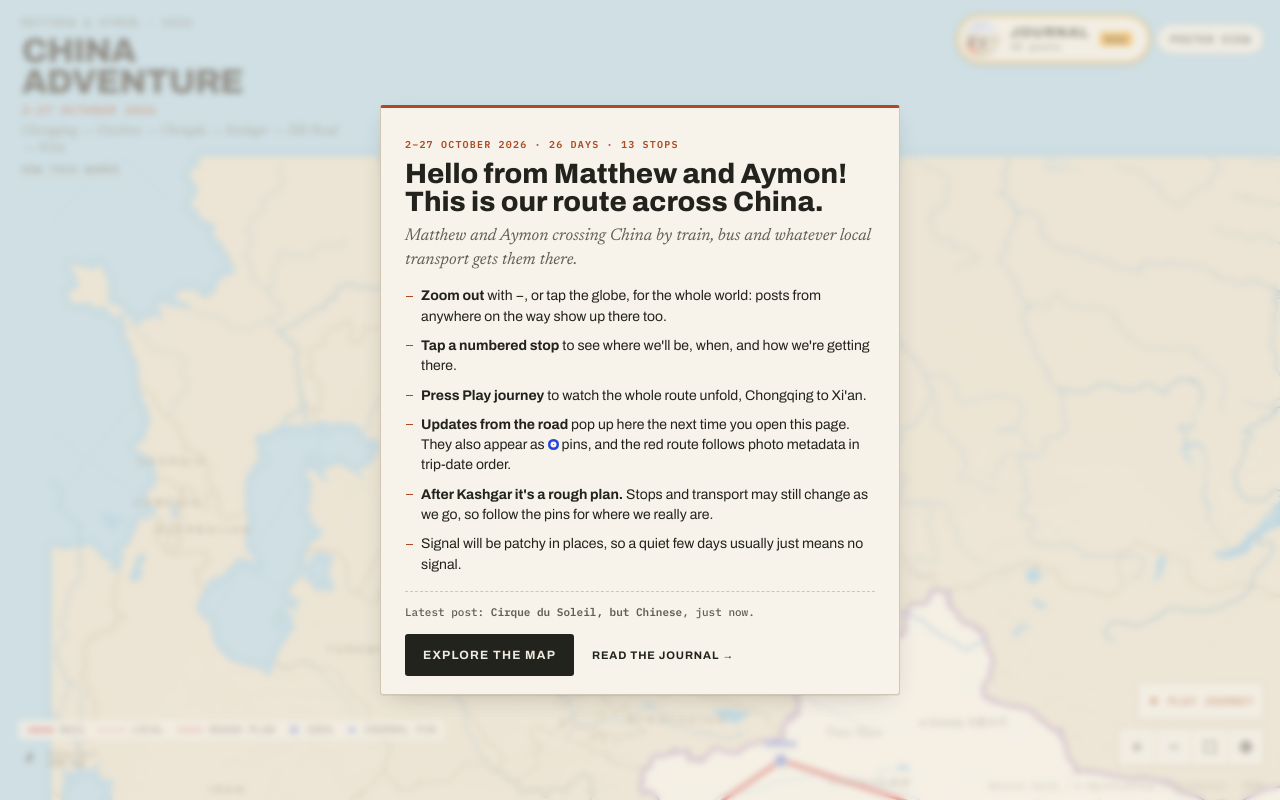
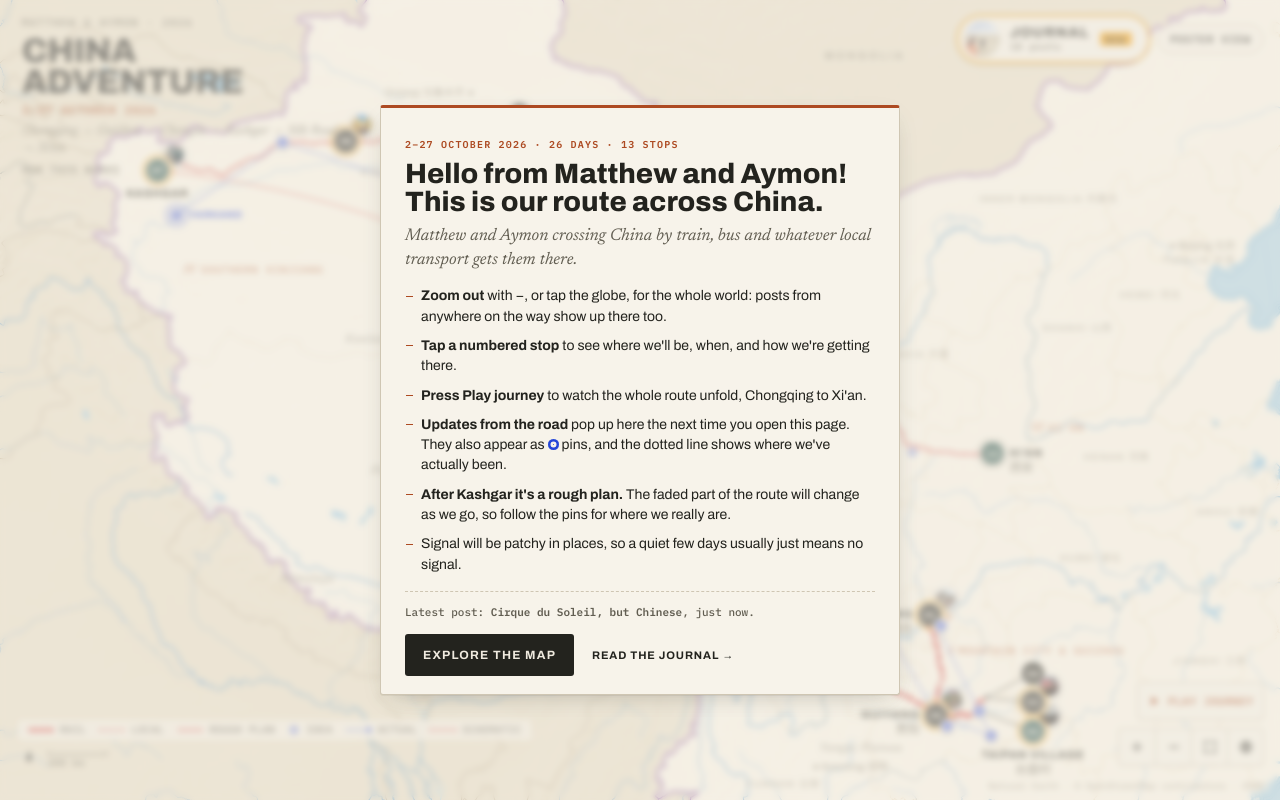
Before and after one commit to Matt-McCrea/china-adventure, a React (Vite) app in the folder app/: page / in a window 1280 px wide. Built offline with nearby package versions, Linux system fonts and the light colour scheme.

Commit message:
Revert "Drive route and stop visibility from geotagged photo evidence (no planned-stop peek-ahead)"

```diff
--- a/app/src/App.tsx
+++ b/app/src/App.tsx
@@ -7,9 +7,8 @@ import { approxKm, dateRange } from "./data/format";
 import { StopCard, LegLine, type SegLengths } from "./components/StopCard";
 import { JournalButton, JournalPanel, NewPopup, PostViewer, timeAgo } from "./components/Journal";
 import { WorldView } from "./components/WorldView";
-import { chinaDate, type JournalEntry, type JournalFile } from "./data/journal";
+import type { JournalEntry, JournalFile } from "./data/journal";
 import { project } from "./map/routeModel";
-import { geoDistance } from "d3-geo";
 
 const SEEN_KEY = "china-adventure:journal-seen";
 const WELCOME_KEY = "china-adventure:welcomed";
@@ -40,11 +39,6 @@ const useMedia = (q: string) => {
 };
 const reduced = () => window.matchMedia("(prefers-reduced-motion: reduce)").matches;
 const wait = (ms: number) => new Promise((r) => setTimeout(r, ms));
-const PHOTO_DAY_RE = /\/(\d{4}-\d{2}-\d{2})-/;
-const R_EARTH_KM = 6371.0088;
-const NEARBY_STOP_KM = 100;
-const routeDay = (p: JournalEntry) =>
-  p.photos.map((ph) => PHOTO_DAY_RE.exec(ph.src)?.[1]).find((d): d is string => !!d) ?? chinaDate(p.date);
 
 function niceScale(kmPerPx: number, maxPx = 84) {
   const raw = kmPerPx * maxPx;
@@ -109,46 +103,13 @@ export default function App() {
       })
       .catch(() => {});
   }, []);
-  const locatedPosts = useMemo(
-    () =>
+  useEffect(() => {
+    engine.current?.setPosts(
       posts
-        .filter((p) => p.locSource !== "plan" && (p.lat != null && p.lon != null || p.photos.some((ph) => ph.lat != null && ph.lon != null)))
-        .map((p) => {
-          const photoLoc = p.photos.find((ph) => ph.lat != null && ph.lon != null);
-          const lat = photoLoc?.lat ?? p.lat!;
-          const lon = photoLoc?.lon ?? p.lon!;
-          return {
-            id: p.id,
-            title: p.title,
-            date: p.date,
-            routeDay: routeDay(p),
-            lat,
-            lon,
-            xy: project(lon, lat),
-            thumb: p.photos[0]?.thumb,
-            place: p.place?.name,
-            ideaId: p.place?.ideaId,
-          };
-        }),
-    [posts],
-  );
-  const visibleStopIds = useMemo(() => {
-    const onTrip = locatedPosts.filter((p) => p.routeDay >= TRIP.start);
-    return STOPS
-      .filter((s) =>
-        onTrip.some((p) => geoDistance([p.lon, p.lat], [s.longitude, s.latitude]) * R_EARTH_KM <= NEARBY_STOP_KM))
-      .map((s) => s.id);
-  }, [locatedPosts]);
-  const visibleStops = useMemo(() => STOPS.filter((s) => visibleStopIds.includes(s.id)), [visibleStopIds]);
-  useEffect(() => {
-    engine.current?.setPosts(locatedPosts);
-  }, [locatedPosts]);
-  useEffect(() => {
-    engine.current?.setVisibleStops(visibleStopIds);
-  }, [visibleStopIds]);
-  useEffect(() => {
-    if (active && !visibleStopIds.includes(active)) setActive(null);
-  }, [active, visibleStopIds]);
+        .filter((p) => p.locSource !== "plan" && p.lat != null && p.lon != null)
+        .map((p) => ({ id: p.id, title: p.title, date: p.date, xy: project(p.lon!, p.lat!), thumb: p.photos[0]?.thumb, place: p.place?.name, ideaId: p.place?.ideaId })),
+    );
+  }, [posts]);
   // engine callbacks are bound once; point them at the latest closures
   useEffect(() => {
     if (engine.current) engine.current.cb.onOpenPost = showPost;
@@ -247,9 +208,9 @@ export default function App() {
         else if (poster) togglePoster(false);
       }
       if (!active || (ev.target as HTMLElement)?.classList?.contains("map")) return;
-      const i = visibleStops.findIndex((s) => s.id === active);
-      if (ev.key === "ArrowRight" && visibleStops[i + 1]) select(visibleStops[i + 1].id);
-      if (ev.key === "ArrowLeft" && visibleStops[i - 1]) select(visibleStops[i - 1].id);
+      const i = STOPS.findIndex((s) => s.id === active);
+      if (ev.key === "ArrowRight" && STOPS[i + 1]) select(STOPS[i + 1].id);
+      if (ev.key === "ArrowLeft" && STOPS[i - 1]) select(STOPS[i - 1].id);
     };
     window.addEventListener("keydown", onKey);
     return () => window.removeEventListener("keydown", onKey);
@@ -282,7 +243,7 @@ export default function App() {
   const play = async (restart = false) => {
     const e = engine.current!;
     const ps = playState.current;
-    if (restart || !played || ps.step >= visibleStops.length) {
+    if (restart || !played || ps.step >= STOPS.length) {
       ps.step = 0;
       ps.reveal = 0;
       e.setReveal(0);
@@ -292,8 +253,8 @@ export default function App() {
     setPlayed(true);
     setPinnedSeg(null);
     e.setPadding(padFor(true));
-    while (ps.step < visibleStops.length && !ps.stop) {
-      const s = visibleStops[ps.step];
+    while (ps.step < STOPS.length && !ps.stop) {
+      const s = STOPS[ps.step];
       const idx = segIndexFor(s.id);
       const to = idx.length ? Math.max(...idx) + 1 : ps.reveal;
       const long = SEGMENTS.slice(Math.floor(ps.reveal), to).some((x) => x.longJourney);
@@ -308,9 +269,9 @@ export default function App() {
       await wait(reduced() ? 3200 : 2600);
     }
     setPlaying(false);
-    if (ps.step >= visibleStops.length) {
+    if (ps.step >= STOPS.length) {
       e.setReveal(null);
-      ps.step = visibleStops.length;
+      ps.step = STOPS.length;
     }
   };
   const pause = () => {
@@ -323,7 +284,7 @@ export default function App() {
   };
   const showAll = () => {
     playState.current.stop = true;
-    playState.current.step = visibleStops.length;
+    playState.current.step = STOPS.length;
     setPlaying(false);
     engine.current!.setReveal(null);
     select(null, false);
@@ -360,7 +321,7 @@ export default function App() {
   useEffect(() => {
     const h = decodeURIComponent(window.location.hash.slice(1));
     if (h === "poster") togglePoster(true);
-    else if (visibleStops.some((s) => s.id === h)) setTimeout(() => select(h), 300);
+    else if (STOPS.some((s) => s.id === h)) setTimeout(() => select(h), 300);
     // eslint-disable-next-line react-hooks/exhaustive-deps
   }, []);
   const firstHashSync = useRef(true);
@@ -377,7 +338,7 @@ export default function App() {
     }
   }, [active, poster, openPost, worldOpen]);
 
-  const stop = visibleStops.find((s) => s.id === active) ?? null;
+  const stop = STOPS.find((s) => s.id === active) ?? null;
   const seg = pinnedSeg ?? hoverSeg;
   const segData = seg ? SEGMENTS.find((s) => s.id === seg.id) : null;
   const scale = view ? niceScale(view.kmPerPx, mobile ? 64 : 84) : null;
@@ -464,9 +425,9 @@ export default function App() {
                   <svg viewBox="0 0 16 16" aria-hidden="true"><path d="M5 3v10M11 3v10" /></svg> <span className="ctrl-label">Pause</span>
                 </button>
               ) : (
-                <button type="button" className="ctrl ctrl-wide ctrl-play" onClick={() => play()} disabled={!visibleStops.length} aria-label={played && playState.current.step < visibleStops.length ? "Resume journey" : "Play journey"}>
+                <button type="button" className="ctrl ctrl-wide ctrl-play" onClick={() => play()} aria-label={played && playState.current.step < STOPS.length ? "Resume journey" : "Play journey"}>
                   <svg viewBox="0 0 16 16" aria-hidden="true"><path d="M5 3l8 5-8 5z" /></svg>
-                  <span className="ctrl-label">{played && playState.current.step > 0 && playState.current.step < visibleStops.length ? "Resume" : "Play journey"}</span>
+                  <span className="ctrl-label">{played && playState.current.step > 0 && playState.current.step < STOPS.length ? "Resume" : "Play journey"}</span>
                 </button>
               )}
               {played && (
@@ -515,9 +476,9 @@ export default function App() {
               <div><dt><svg width="28" height="8" aria-hidden="true" className="sw sw-rail sw-rough"><line x1="1" y1="4" x2="27" y2="4" /><line className="tie" x1="1" y1="4" x2="27" y2="4" /></svg></dt><dd>Rough plan</dd></div>
               <div><dt><svg width="14" height="8" aria-hidden="true" className="sw sw-idea"><circle cx="7" cy="4" r="3" /></svg></dt><dd>Idea</dd></div>
               {posts.some((p) => p.locSource !== "plan") && (
-                <div><dt><svg width="14" height="8" aria-hidden="true" className="sw sw-actual"><circle cx="7" cy="4" r="3" /></svg></dt><dd>Journal pin</dd></div>
+                <div><dt><svg width="28" height="8" aria-hidden="true" className="sw sw-actual"><line x1="2" y1="4" x2="21" y2="4" /><circle cx="24" cy="4" r="3" /></svg></dt><dd>Actual</dd></div>
               )}
-              {!locatedPosts.length && SEGMENTS.some((s) => s.mode === "schematic") && (
+              {SEGMENTS.some((s) => s.mode === "schematic") && (
                 <div><dt><svg width="28" height="8" aria-hidden="true" className="sw sw-schematic"><line x1="2" y1="4" x2="27" y2="4" /></svg></dt><dd>Schematic</dd></div>
               )}
             </dl>
@@ -613,8 +574,8 @@ function Welcome({ posts, onClose, onOpenJournal }: { posts: JournalEntry[]; onC
           <li><b>Zoom out</b> with −, or tap the globe, for the whole world: posts from anywhere on the way show up there too.</li>
           <li><b>Tap a numbered stop</b> to see where we'll be, when, and how we're getting there.</li>
           <li><b>Press Play journey</b> to watch the whole route unfold, Chongqing to Xi'an.</li>
-          <li><b>Updates from the road</b> pop up here the next time you open this page. They also appear as <span className="welcome-pin" aria-hidden="true" /> pins, and the red route follows photo metadata in trip-date order.</li>
-          <li><b>After Kashgar it's a rough plan.</b> Stops and transport may still change as we go, so follow the pins for where we really are.</li>
+          <li><b>Updates from the road</b> pop up here the next time you open this page. They also appear as <span className="welcome-pin" aria-hidden="true" /> pins, and the dotted line shows where we've actually been.</li>
+          <li><b>After Kashgar it's a rough plan.</b> The faded part of the route will change as we go, so follow the pins for where we really are.</li>
           <li>Signal will be patchy in places, so a quiet few days usually just means no signal.</li>
         </ul>
         <p className="welcome-status">
--- a/app/src/components/Journal.tsx
+++ b/app/src/components/Journal.tsx
@@ -19,10 +19,9 @@ export function timeAgo(iso: string) {
 }
 
 const cityOf = (id: string) => STOPS.find((s) => s.id === id)?.city ?? "";
-const postPlace = (p: JournalEntry) => p.place?.name ?? (p.locSource === "plan" ? "Location pending" : cityOf(p.stopId) || "On the road");
 
 function where(e: JournalEntry) {
-  if (e.locSource === "plan") return `${e.place?.name ?? "Location pending"} · no exact location sent`;
+  if (e.locSource === "plan") return e.place ? `${e.place.name} · no exact location sent` : `Around ${cityOf(e.stopId)} · no exact location sent`;
   if (e.locSource === "named") return `${e.place?.name ?? ""}${e.place?.zh ? ` ${e.place.zh}` : ""} · placed by name`;
   const lat = `${Math.abs(e.lat!).toFixed(3)}° ${e.lat! >= 0 ? "N" : "S"}`;
   const lon = `${Math.abs(e.lon!).toFixed(3)}° ${e.lon! >= 0 ? "E" : "W"}`;
@@ -38,7 +37,7 @@ export function PostThumbs({ posts, onOpen }: { posts: JournalEntry[]; onOpen: (
             {p.photos[0] ? <img src={p.photos[0].thumb} alt="" loading="lazy" width={56} height={56} /> : <span className="post-nophoto" aria-hidden="true" />}
             <span className="post-row-body">
               <b>{p.title}</b>
-              <small>{postTime(p.date)} · {postPlace(p)}</small>
+              <small>{postTime(p.date)} · {p.place?.name ?? cityOf(p.stopId)}</small>
               {p.text && <span className="post-snippet">{p.text.slice(0, 90)}{p.text.length > 90 ? "…" : ""}</span>}
             </span>
           </button>
@@ -188,8 +187,8 @@ export function JournalPanel({ posts, onOpen, onClose }: { posts: JournalEntry[]
                   )}
                   <span className="jd-body">
                     <small>
-                      {postTime(p.date)} · {postPlace(p)}
-                      {stop && p.locSource !== "plan" && <span className="jd-stop"> · stop {String(stop.number).padStart(2, "0")}</span>}
+                      {postTime(p.date)} · {p.place?.name ?? stop?.city}
+                      {stop && <span className="jd-stop"> · stop {String(stop.number).padStart(2, "0")}</span>}
                     </small>
                     <b>{p.title}</b>
                     {p.text && <span className="post-snippet">{p.text.slice(0, 200)}{p.text.length > 200 ? "…" : ""}</span>}
--- a/app/src/components/WorldView.tsx
+++ b/app/src/components/WorldView.tsx
@@ -5,12 +5,11 @@ import { zoom, zoomIdentity, type ZoomTransform } from "d3-zoom";
 import { feature } from "topojson-client";
 import type { Topology } from "topojson-specification";
 import type { FeatureCollection, Polygon, Position } from "geojson";
+import routesGeo from "../data/generated/routes.geo.json";
 import { STOPS, TRIP } from "../data/itinerary";
 import { MAP_CONFIG } from "../map/config";
 import type { JournalEntry } from "../data/journal";
 import { postTime } from "./Journal";
-
-const PHOTO_DAY_RE = /\/(\d{4}-\d{2}-\d{2})-/;
 
 /**
  * The whole world, for posts sent from anywhere (Beijing on the way home, or from home before the trip).
@@ -61,26 +60,7 @@ export function WorldView({ posts, onOpenPost, onClose }: { posts: JournalEntry[
     return () => ro.disconnect();
   }, []);
 
-  const located = useMemo(
-    () =>
-      posts
-        .filter((p) => p.locSource !== "plan" && (p.lat != null && p.lon != null || p.photos.some((ph) => ph.lat != null && ph.lon != null)))
-        .map((p) => {
-          const photoLoc = p.photos.find((ph) => ph.lat != null && ph.lon != null);
-          return {
-            ...p,
-            lat: photoLoc?.lat ?? p.lat!,
-            lon: photoLoc?.lon ?? p.lon!,
-            routeDay: p.photos.map((ph) => PHOTO_DAY_RE.exec(ph.src)?.[1]).find((d): d is string => !!d) ?? p.date.slice(0, 10),
-          };
-        }),
-    [posts],
-  );
-  const routed = useMemo(
-    () => [...located].sort((a, b) => a.routeDay.localeCompare(b.routeDay) || a.date.localeCompare(b.date)),
-    [located],
-  );
-  const routeLine = routed.length > 1 ? { type: "LineString", coordinates: routed.map((p) => [p.lon!, p.lat!]) } as const : null;
+  const located = posts.filter((p) => p.locSource !== "plan" && p.lat != null && p.lon != null);
 
   // frame Europe → East Asia → Australia (home to the trip), stretched to take in any post outside it
   const proj = useMemo(() => {
@@ -101,10 +81,8 @@ export function WorldView({ posts, onOpenPost, onClose }: { posts: JournalEntry[
 
   const hovered = located.find((p) => p.id === hover);
   const hp = hovered ? proj([hovered.lon!, hovered.lat!]) : null;
-  const firstP = routed[0] ? [routed[0].lon!, routed[0].lat!] as [number, number] : [STOPS[0].longitude, STOPS[0].latitude] as [number, number];
-  const lastP = routed[routed.length - 1] ? [routed[routed.length - 1].lon!, routed[routed.length - 1].lat!] as [number, number] : [STOPS[STOPS.length - 1].longitude, STOPS[STOPS.length - 1].latitude] as [number, number];
-  const first = proj(firstP);
-  const last = proj(lastP);
+  const first = proj([STOPS[0].longitude, STOPS[0].latitude]);
+  const last = proj([STOPS[STOPS.length - 1].longitude, STOPS[STOPS.length - 1].latitude]);
 
   return (
     <div className="world" data-map-ui>
@@ -122,7 +100,9 @@ export function WorldView({ posts, onOpenPost, onClose }: { posts: JournalEntry[
           {world?.features.map((f, i) => (
             <path key={i} className={focus.has(f.properties?.a3) ? "world-focus" : "world-land"} d={path(f) ?? ""} style={{ strokeWidth: 0.5 / k }} />
           ))}
-          {routeLine && <path className="world-route is-rail" d={path(routeLine) ?? ""} style={{ strokeWidth: 2.4 / k }} />}
+          {(routesGeo as any).features.map((f: any) => (
+            <path key={f.properties.id} className={`world-route is-${f.properties.mode}`} d={path(f) ?? ""} style={{ strokeWidth: 2.4 / k }} />
+          ))}
           {first && last && (
             <g className="world-trip" style={{ fontSize: 12 / k }}>
               <circle cx={first[0]} cy={first[1]} r={3 / k} />
--- a/app/src/map/engine.ts
+++ b/app/src/map/engine.ts
@@ -32,7 +32,7 @@ export type EngineCallbacks = {
 export type StopMark = { thumb?: string; count: number; isNew: boolean };
 
 /** A journal post as the map needs it: only posts with a real location get a pin. */
-export type MapPost = { id: string; title: string; date: string; routeDay?: string; xy: Pt; thumb?: string; place?: string; ideaId?: string };
+export type MapPost = { id: string; title: string; date: string; xy: Pt; thumb?: string; place?: string; ideaId?: string };
 
 const overlaps = (a: Rect, b: Rect, m = 2) => a.x0 < b.x1 + m && a.x1 > b.x0 - m && a.y0 < b.y1 + m && a.y1 > b.y0 - m;
 const R_EARTH_KM = 6371.0088;
@@ -88,7 +88,6 @@ export class MapEngine {
   private visitLabels: SecondaryLabel[] = [];
   private marks: Record<string, StopMark> = {};
   private visitedIdeas = new Set<string>();
-  private visibleStops = new Set(STOPS.map((s) => s.id));
   private stopLabels = new Map<string, HTMLDivElement>();
   private leaders = new Map<string, { line: SVGLineElement; dot: SVGCircleElement }>();
   private arcLabel: HTMLDivElement;
@@ -223,14 +222,6 @@ export class MapEngine {
       const s = STOPS.find((x) => x.id === id)!;
       b.setAttribute("aria-label", `Stop ${s.number}: ${s.city}, ${dateRangeLong(s.dateStart, s.dateEnd)}, ${m.count} journal ${m.count === 1 ? "post" : "posts"}${m.isNew ? ", new" : ""}`);
     }
-
-    this.requestRender();
-  }
-
-  setVisibleStops(ids: string[]) {
-    this.visibleStops = new Set(ids);
-    if (this.active && !this.visibleStops.has(this.active)) this.active = null;
-    if (this.hoverStop && !this.visibleStops.has(this.hoverStop)) this.hoverStop = null;
     this.requestRender();
   }
 
@@ -238,7 +229,7 @@ export class MapEngine {
   setPosts(posts: MapPost[]) {
     for (const el of this.postPins.values()) el.remove();
     this.postPins.clear();
-    this.posts = [...posts].sort((a, b) => (a.routeDay ?? chinaDate(a.date)).localeCompare(b.routeDay ?? chinaDate(b.date)) || a.date.localeCompare(b.date));
+    this.posts = [...posts].sort((a, b) => a.date.localeCompare(b.date));
     const latest = this.posts[this.posts.length - 1]?.id;
     for (const p of this.posts) {
       const b = document.createElement("button");
@@ -272,7 +263,7 @@ export class MapEngine {
     }
     this.actualPath = null;
     // the actual route only joins posts made during the trip (a pre-trip post from home isn't part of it)
-    const onTrip = this.posts.filter((p) => (p.routeDay ?? chinaDate(p.date)) >= TRIP.start);
+    const onTrip = this.posts.filter((p) => chinaDate(p.date) >= TRIP.start);
     if (onTrip.length > 1) {
       this.actualPath = new Path2D();
       onTrip.forEach((p, i) => (i ? this.actualPath!.lineTo(p.xy[0], p.xy[1]) : this.actualPath!.moveTo(p.xy[0], p.xy[1])));
@@ -295,13 +286,8 @@ export class MapEngine {
   }
 
   fitAll(animate = true) {
-    const pts = STOPS.filter((s) => this.visibleStops.has(s.id)).map((s) => STOP_XY.get(s.id)!);
-    if (this.actualPath && this.reveal == null) {
-      for (const p of this.posts) pts.push(p.xy);
-    } else {
-      for (const r of this.routes) pts.push(r.bbox[0], r.bbox[1]);
-    }
-    if (!pts.length) pts.push(STOP_XY.get(STOPS[0].id)!);
+    const pts = [...STOP_XY.values()];
+    for (const r of this.routes) pts.push(r.bbox[0], r.bbox[1]);
     return this.flyToBox(this.bboxOf(pts), animate ? 900 : 0);
   }
 
@@ -709,6 +695,17 @@ export class MapEngine {
       ctx.stroke();
     }
 
+    // our actual route, joining located journal posts in date order
+    if (this.actualPath && this.reveal == null) {
+      ctx.strokeStyle = C.actual;
+      ctx.globalAlpha = 0.85;
+      ctx.lineWidth = 1.6 * px;
+      ctx.setLineDash([1.5 * px, 3.5 * px]);
+      ctx.stroke(this.actualPath);
+      ctx.setLineDash([]);
+      ctx.globalAlpha = 1;
+    }
+
     // stations & transfers
     if (k >= MAP_CONFIG.tiers.stations * 0.6) {
       const used = new Set(SEGMENTS.flatMap((s) => [s.from, s.to]));
@@ -731,7 +728,6 @@ export class MapEngine {
       ctx.lineWidth = 1.2 * px;
       ctx.setLineDash([2 * px, 2.5 * px]);
       for (const s of STOPS) {
-        if (!this.visibleStops.has(s.id)) continue;
         if (s.confidence !== "approximate") continue;
         const [x, y] = STOP_XY.get(s.id)!;
         ctx.beginPath();
@@ -779,15 +775,6 @@ export class MapEngine {
     const { ctx, colors: C } = this;
     const px = (this.W < 560 ? 1.3 : 1) / this.t.k; // phones: thicker lines
     const focus = this.hoverStop ?? this.active;
-    if (this.actualPath && this.reveal == null) {
-      ctx.strokeStyle = C.paper;
-      ctx.lineWidth = 6 * px;
-      ctx.stroke(this.actualPath);
-      ctx.strokeStyle = C.rail;
-      ctx.lineWidth = 3.4 * px;
-      ctx.stroke(this.actualPath);
-      return;
-    }
 
     // ghost of the whole route while the journey is playing
     if (this.reveal != null) {
@@ -894,14 +881,7 @@ export class MapEngine {
     });
 
     // ---- 1. badges: singletons sit on their point; crowded stops fan out with leader lines
-    const shownStops = STOPS.filter((s) => this.visibleStops.has(s.id));
-    for (const s of STOPS.filter((s) => !this.visibleStops.has(s.id))) {
-      this.badges.get(s.id)!.style.visibility = "hidden";
-      this.stopLabels.get(s.id)!.style.visibility = "hidden";
-      const { line, dot } = this.leaders.get(s.id)!;
-      line.style.display = dot.style.display = "none";
-    }
-    const anchors = shownStops.map((s) => ({ s, p: this.toScreen(STOP_XY.get(s.id)!) }));
+    const anchors = STOPS.map((s) => ({ s, p: this.toScreen(STOP_XY.get(s.id)!) }));
     const parent = anchors.map((_, i) => i);
     const find = (i: number): number => (parent[i] === i ? i : (parent[i] = find(parent[i])));
     for (let i = 0; i < anchors.length; i++)
@@ -953,7 +933,6 @@ export class MapEngine {
       const id = a.s.id;
       const bp = badgePos.get(id)!;
       const b = this.badges.get(id)!;
-      b.style.visibility = "visible";
       b.style.transform = `translate(${bp[0] - B / 2}px, ${bp[1] - B / 2}px) scale(var(--s, 1))`;
       b.classList.toggle("is-active", this.active === id);
       b.classList.toggle("is-future", !this.stopReached(a.s));
@@ -999,7 +978,7 @@ export class MapEngine {
 
     // ---- 2. stop labels, active/hovered first, falling back to less detail before giving up
     const tier = this.tierFor(k);
-    const order = [...shownStops].sort((a, b) => {
+    const order = [...STOPS].sort((a, b) => {
       const pa = a.id === this.active ? -2 : a.id === this.hoverStop ? -1 : a.number;
       const pb = b.id === this.active ? -2 : b.id === this.hoverStop ? -1 : b.number;
       return pa - pb;
```
